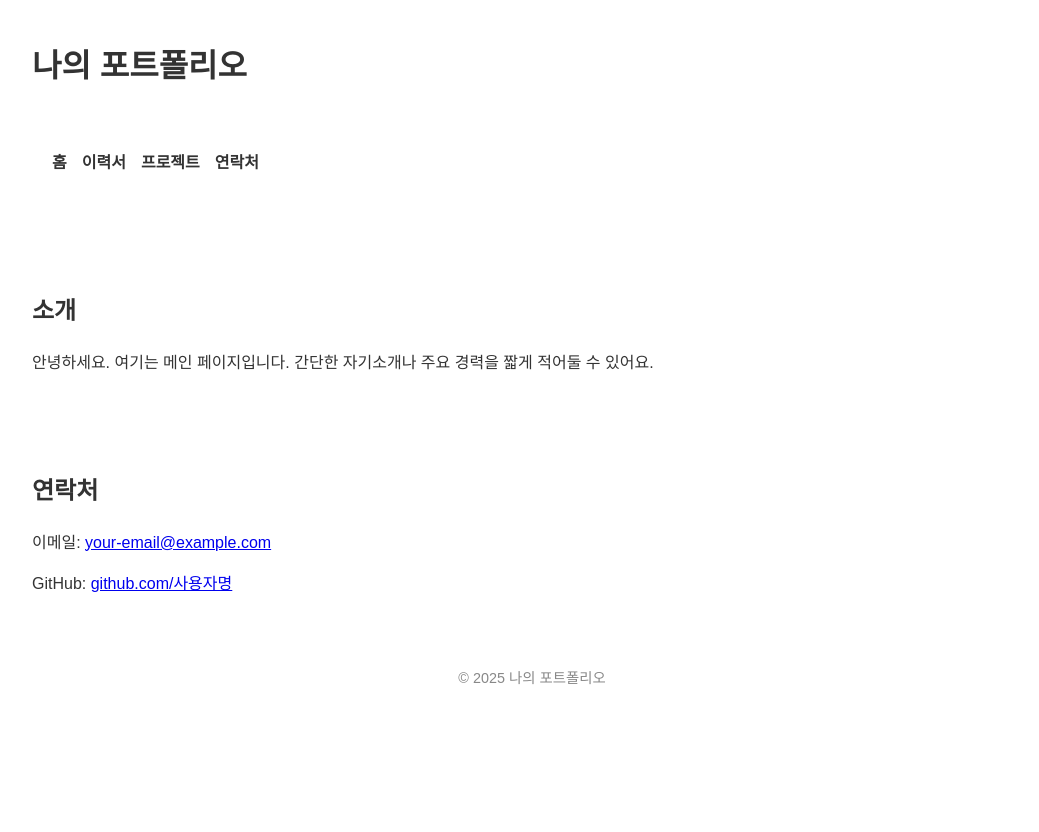
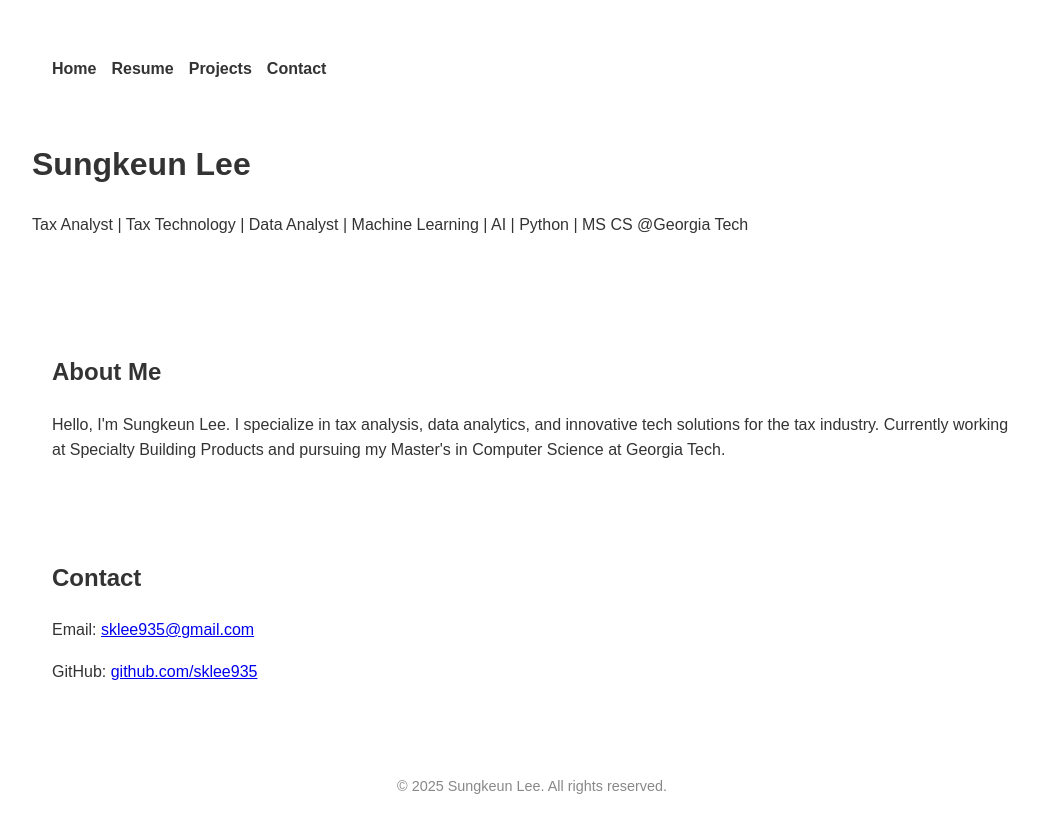
Before and after one commit to sklee935/Website, a plain HTML site: page index.html in a window 1280 px wide. Shown: the whole page, without its empty margins (108-1147 px from the left). Before the commit the page ends 800 px from the top, so only its background shows below. Drawn offline with Linux system fonts and the light colour scheme.

Commit message:
Update index.html

```diff
--- a/index.html
+++ b/index.html
@@ -1,39 +1,56 @@
 <!DOCTYPE html>
-<html lang="ko">
+<html lang="en">
 <head>
   <meta charset="UTF-8" />
   <meta name="viewport" content="width=device-width, initial-scale=1.0" />
-  <title>포트폴리오 메인</title>
+  <title>Portfolio Home - Sungkeun Lee</title>
+  <!-- Google Font for modern typography -->
+  <link href="https://fonts.googleapis.com/css?family=Open+Sans:300,400,600&display=swap" rel="stylesheet">
+  <!-- Link to the external CSS file -->
   <link rel="stylesheet" href="styles.css" />
 </head>
 <body>
-
+  <!-- Header with navigation and hero section -->
   <header>
-    <h1>나의 포트폴리오</h1>
     <nav>
       <ul>
-        <li><a href="index.html">홈</a></li>
-        <li><a href="resume.html">이력서</a></li>
-        <li><a href="projects.html">프로젝트</a></li>
-        <li><a href="#contact">연락처</a></li>
+        <li><a href="index.html">Home</a></li>
+        <li><a href="resume.html">Resume</a></li>
+        <li><a href="projects.html">Projects</a></li>
+        <li><a href="#contact">Contact</a></li>
       </ul>
     </nav>
+    <div class="hero">
+      <h1>Sungkeun Lee</h1>
+      <p>
+        Tax Analyst | Tax Technology | Data Analyst | Machine Learning | AI | Python | MS CS @Georgia Tech
+      </p>
+    </div>
   </header>
 
-  <section>
-    <h2>소개</h2>
-    <p>안녕하세요. 여기는 메인 페이지입니다. 간단한 자기소개나 주요 경력을 짧게 적어둘 수 있어요.</p>
-  </section>
+  <!-- Main content -->
+  <main>
+    <section id="about">
+      <h2>About Me</h2>
+      <p>
+        Hello, I'm Sungkeun Lee. I specialize in tax analysis, data analytics, and innovative tech solutions for the tax industry. Currently working at Specialty Building Products and pursuing my Master's in Computer Science at Georgia Tech.
+      </p>
+    </section>
 
-  <section id="contact">
-    <h2>연락처</h2>
-    <p>이메일: <a href="mailto:your-email@example.com">your-email@example.com</a></p>
-    <p>GitHub: <a href="https://github.com/사용자명" target="_blank">github.com/사용자명</a></p>
-  </section>
+    <section id="contact">
+      <h2>Contact</h2>
+      <p>
+        Email: <a href="mailto:sklee935@gmail.com">sklee935@gmail.com</a>
+      </p>
+      <p>
+        GitHub: <a href="https://github.com/sklee935" target="_blank">github.com/sklee935</a>
+      </p>
+    </section>
+  </main>
 
+  <!-- Footer -->
   <footer>
-    <p>© 2025 나의 포트폴리오</p>
+    <p>&copy; 2025 Sungkeun Lee. All rights reserved.</p>
   </footer>
-
 </body>
 </html>
```
